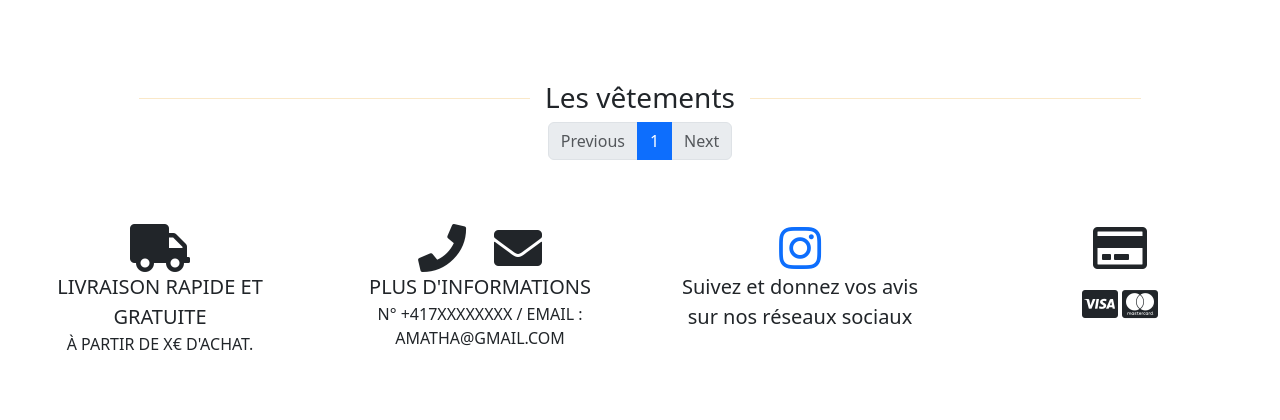
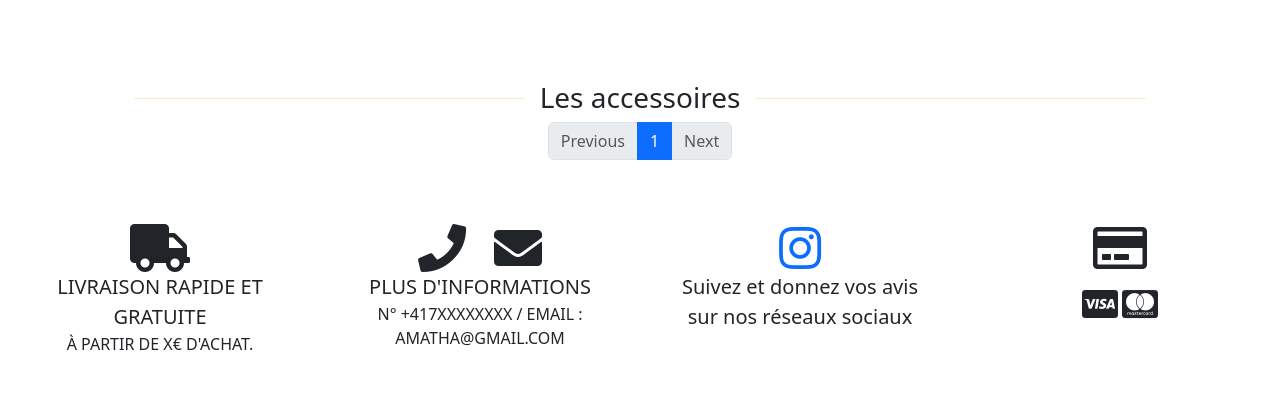
Before and after one commit to mymss/amathaTest, a Django app: page /vetements in a window 1280 px wide. Shown: the part 328-748 px from the top of the page. Run offline with Django 3.2, Linux system fonts and the light colour scheme; data that the repository does not hold is empty; some libraries are stand-ins or nearby versions.

Commit message:
changer le nom de vetements

```diff
--- a/shop/templates/shop/layouts/header.html
+++ b/shop/templates/shop/layouts/header.html
@@ -145,7 +145,7 @@
                                     <a class="nav-link" href="{% url 'shop:cosmetique' %}">Les cosmétiques</a>
                                 </li>
                                 <li class="nav-item">
-                                    <a class="nav-link" href="{% url 'shop:vetements' %}">Les vêtements</a>
+                                    <a class="nav-link" href="{% url 'shop:vetements' %}">Les accessoires</a>
                                 </li>
                                 <li class="nav-item">
                                     <a class="nav-link" href="{% url 'shop:atelier' %}">Les ateliers</a>
--- a/shop/templates/shop/pages/vetements.html
+++ b/shop/templates/shop/pages/vetements.html
@@ -9,7 +9,7 @@
         <div class="container">
             <div class="d-flex">
                 <hr style=" width: 35%;color:#EBA427;size:5px;margin-left:auto;margin-right: 15px;margin-top: 3.5%; ">
-                <h3 style="padding-top:2%; ">  Les vêtements </h3>
+                <h3 style="padding-top:2%; ">  Les accessoires </h3>
                 <hr style=" width: 35%;color:#EBA427;size:5px;margin-right:auto;margin-left:15px ; margin-top: 3.5%;">
             </div>
             {% for somme in sommesVet %}
```
